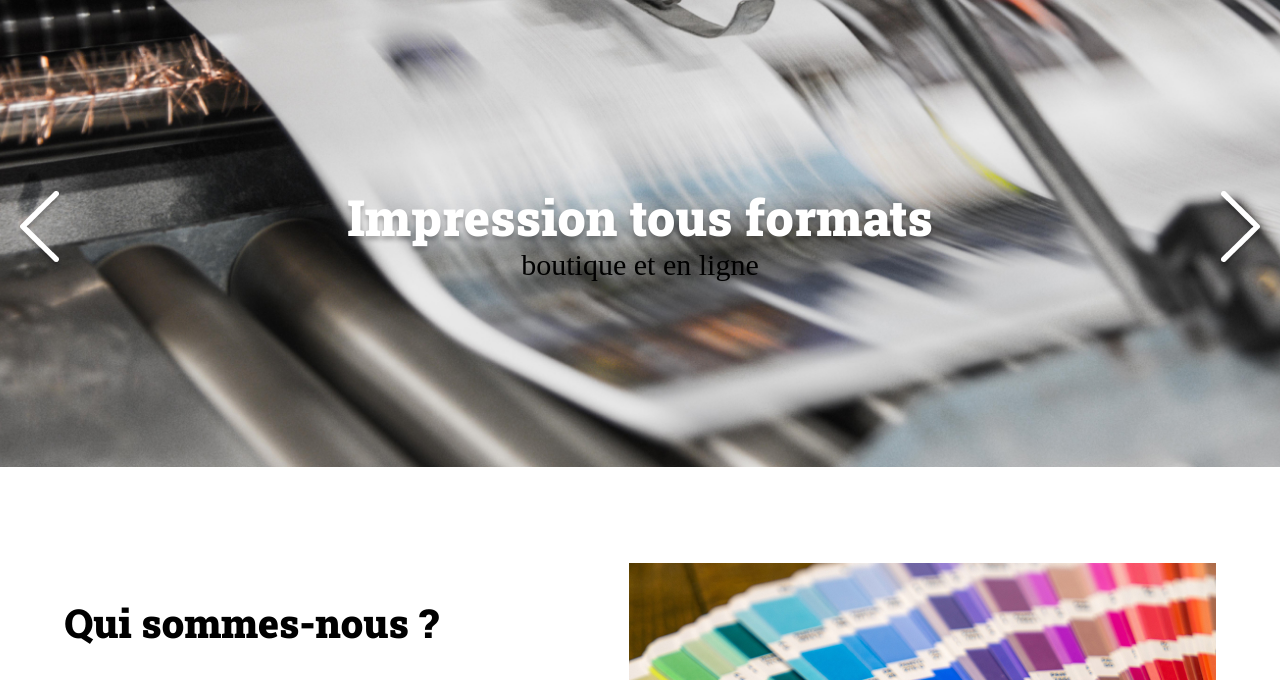
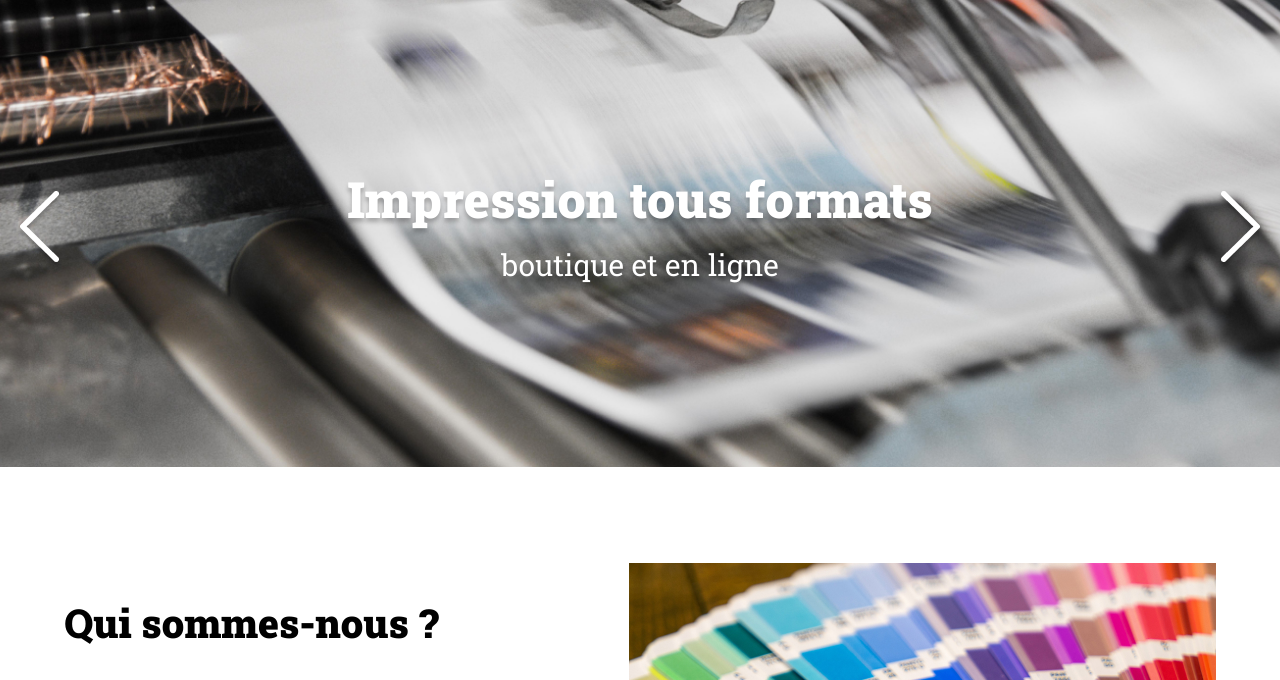
Before and after one commit to JosePire/Projet-5-Print-it, a plain HTML site: page index.html in a window 1280 px wide. Shown: the part 104-784 px from the top of the page. Drawn offline with Linux system fonts and the light colour scheme; files whose address does not match are found by name.

Commit message:
IW-13 modification texte <span> en color white

```diff
--- a/index.html
+++ b/index.html
@@ -31,7 +31,9 @@
                 <img src="./assets/images/arrow_right.png" alt="button next slide">
             </button>
             <img class="banner-img" src="assets/IMAGES/Diaporama/slide1.jpg" alt="photo">
-            <p id="banner p">Impression tous formats</p><span id="banner span">boutique et en ligne</span>
+            <p>Impression tous formats
+                <span>boutique et en ligne</span>
+            </p>
             <div class="dots"></div>
 
         </div>
```
